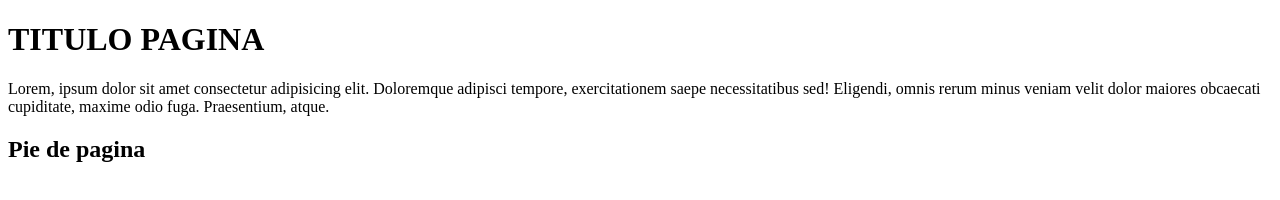
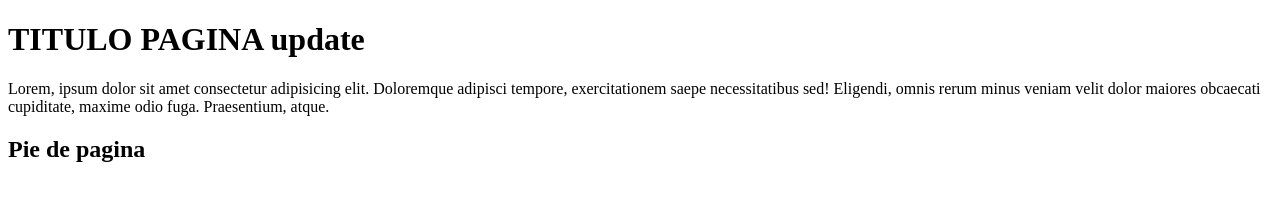
Before and after one commit to lfernandoce/pandita, a plain HTML site: page index.html in a window 1280 px wide. Drawn offline with Linux system fonts and the light colour scheme.

Commit message:
lastt commit

```diff
--- a/index.html
+++ b/index.html
@@ -6,7 +6,7 @@
     <title>Pestaña pandita</title>
     <meta name='viewport' content='width=device-width, initial-scale=1'>
 
-    <h1>TITULO PAGINA</h1>
+    <h1>TITULO PAGINA update</h1>
 
 </head>
 <body>
```
